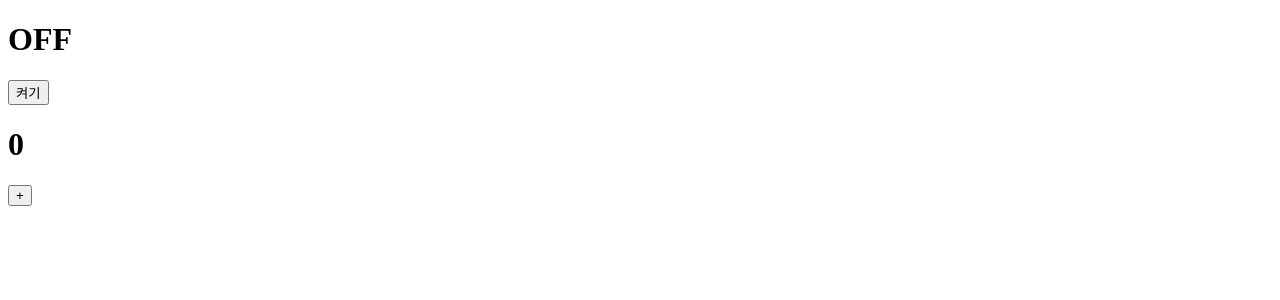
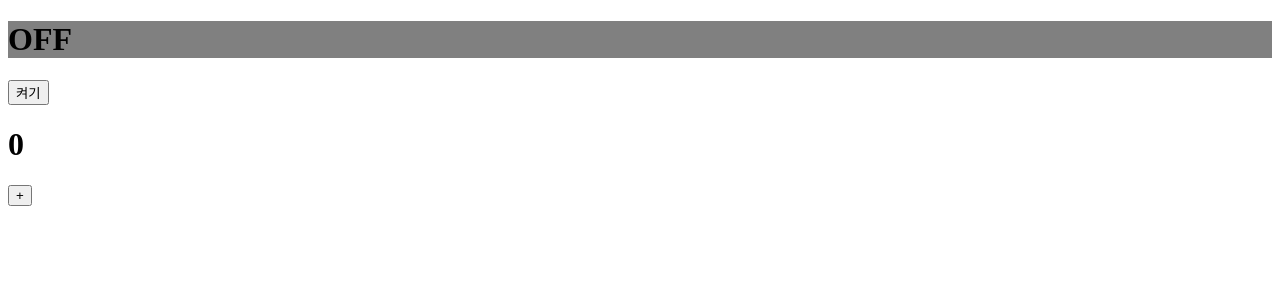
Before and after one commit to lsb530/onebite-react, a React (Vite) app in the folder section05/: page / in a window 1280 px wide. Shown: the top 300 px of the page. Built offline with nearby package versions, Linux system fonts and the light colour scheme.

Commit message:
State & Props 리렌더링 조건 1. 자신이 갖고 있는 state 변경 시 2. 자신이 제공받는 props 변경 시 3. 부모 컴포넌트가 리렌더링 될 시

```diff
--- a/section05/src/App.jsx
+++ b/section05/src/App.jsx
@@ -1,5 +1,18 @@
 import './App.css'
 import { useState } from "react";
+
+const Bulb = ({ light }) => {
+  // 자신이 갖는 state가 변경되지 않고 부모로부터 받는 props가 변경되면 리렌더링됨
+  console.log(light)
+  return <div>{light === 'ON' ?
+    <h1 style={{
+      backgroundColor: 'orange'
+    }}>ON</h1> :
+    <h1 style={{
+      backgroundColor: 'gray'
+    }}>OFF</h1>}
+  </div>
+}
 
 function App() {
   // const state = useState();
@@ -14,7 +27,7 @@ function App() {
   return (
     <>
       <div>
-        <h1>{light}</h1>
+        <Bulb light={light}/>
         <button onClick={() => setLight(light === 'ON' ? 'OFF' : 'ON')}>
           {/*전구 끄기/켜기*/}
           {light === 'ON' ? '끄기' : '켜기'}
```
